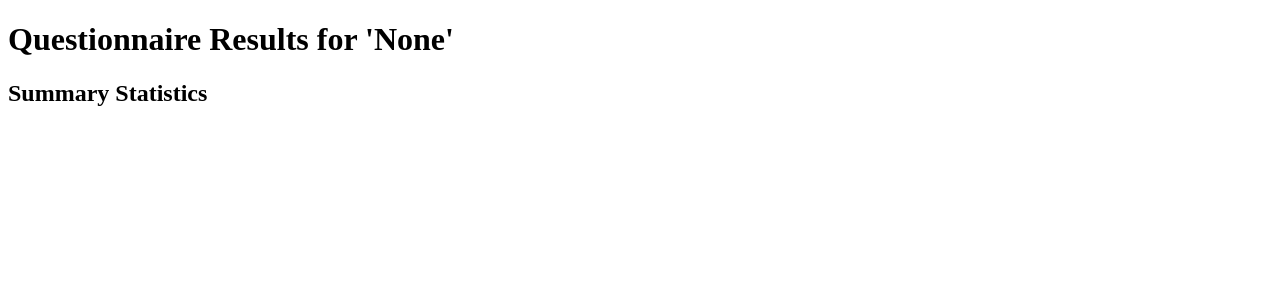
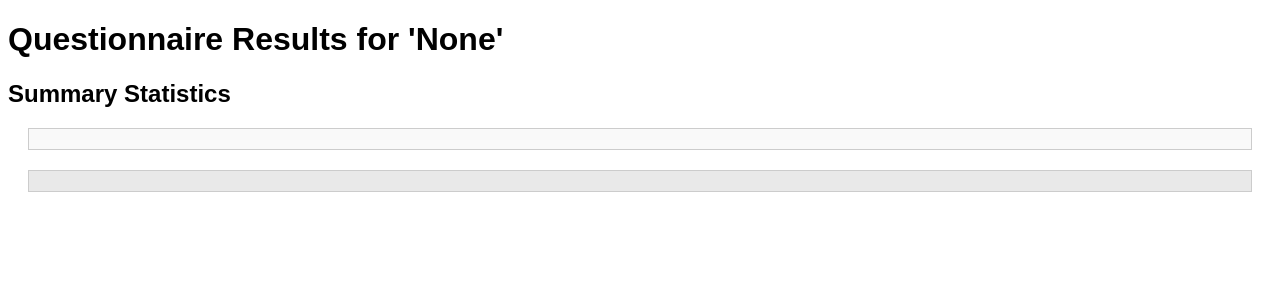
Before and after one commit to HaotianHuang/fhirforms, a Flask app: page /results in a window 1280 px wide. Shown: the top 300 px of the page. Run offline with Flask 3, Linux system fonts and the light colour scheme.

Commit message:
add support for nested in summary, add styling, and add endpoint Url to home.html

```diff
--- a/templates/results.html
+++ b/templates/results.html
@@ -4,6 +4,39 @@
     <!-- Required meta tags -->
     <meta charset="utf-8">
     <meta name="viewport" content="width=device-width, initial-scale=1, shrink-to-fit=no">
+
+    <style>
+        body {
+            font-family: Arial, sans-serif;
+        }
+        #summaryContainer {
+            margin: 20px;
+            padding: 10px;
+            border: 1px solid #ccc;
+            background-color: #f9f9f9;
+        }
+        #summaryContainer p {
+            font-size: 18px;
+            font-weight: bold;
+        }
+        #summaryContainer ul {
+            list-style-type: none;
+        }
+        #summaryContainer ul > li {
+            margin: 10px 0;
+            font-weight: bold;
+        }
+        #summaryContainer ul > li > ul > li {
+            font-weight: normal;
+        }
+        #resultsContainer {
+            margin: 20px;
+            padding: 10px;
+            border: 1px solid #ccc;
+            background-color: #e9e9e9;
+        }
+    </style>
+
     <title>Questionnaire Results</title>
     <script src="https://cdn.jsdelivr.net/npm/chart.js"></script>
   </head>
@@ -12,9 +45,52 @@
     <h2>Summary Statistics</h2>
     <div id="summaryContainer"></div>
     <div id="resultsContainer"></div>
+<style>
+    body {
+        font-family: Arial, sans-serif;
+    }
+    #summaryContainer {
+        margin: 20px;
+        padding: 10px;
+        border: 1px solid #ccc;
+        background-color: #f9f9f9;
+    }
+    #summaryContainer p {
+        font-size: 18px;
+        font-weight: bold;
+    }
+    #summaryContainer ul {
+        list-style-type: none;
+    }
+    #summaryContainer ul > li {
+        margin: 10px 0;
+        font-weight: bold;
+    }
+    #summaryContainer ul > li > ul > li {
+        font-weight: normal;
+    }
+    #resultsContainer {
+        margin: 20px;
+        padding: 10px;
+        border: 1px solid #ccc;
+        background-color: #e9e9e9;
+    }
+</style>
 
     <script>
 let formUrl = '{{ form_url }}';
+
+function processItem(item, summaryData) {
+    if (item.answer && item.answer[0]) {
+        let answerValue = item.answer[0].valueString || item.answer[0].valueCoding?.display;
+        summaryData[item.linkId] = summaryData[item.linkId] || {};
+        summaryData[item.linkId][answerValue] = (summaryData[item.linkId][answerValue] || 0) + 1;
+    }
+
+    if (item.item) {
+        item.item.forEach(subItem => processItem(subItem, summaryData));
+    }
+}
 
 fetch(`http://hapi.fhir.org/baseR4/QuestionnaireResponse?questionnaire=${encodeURIComponent(formUrl)}&_count=40`)
 .then(response => response.json())
@@ -33,23 +109,24 @@
             responseCount++;
             if (entry.resource.item) {
                 entry.resource.item.forEach(item => {
-                        if (item.answer && item.answer[0]) {
-                            let answerValue = item.answer[0].valueString || item.answer[0].valueCoding?.display;
-                            summaryData[item.linkId] = summaryData[item.linkId] || {};
-                            summaryData[item.linkId][answerValue] = (summaryData[item.linkId][answerValue] || 0) + 1;
-                        }
+                    processItem(item, summaryData);
                 });
             }
         });
 
         // Display summary statistics
-            summaryContainer.innerHTML += `Total Responses: ${responseCount} <br>`;
+        let summaryHtml = `<p>Total Responses: ${responseCount}</p>`;
+        summaryHtml += `<ul>`;
         for (let [questionId, answers] of Object.entries(summaryData)) {
-                summaryContainer.innerHTML += `Question ID ${questionId}: <br>`;
+            summaryHtml += `<li>Question ID ${questionId}:`;
+            summaryHtml += `<ul>`;
             for (let [answerValue, count] of Object.entries(answers)) {
-                    summaryContainer.innerHTML += `  ${answerValue}: ${count} <br>`;
+                summaryHtml += `<li>${answerValue}: ${count}</li>`;
             }
+            summaryHtml += `</ul></li>`;
         }
+        summaryHtml += `</ul>`;
+        summaryContainer.innerHTML += summaryHtml;
     } else {
         resultsContainer.textContent = 'No results found';
     }
@@ -58,6 +135,7 @@
     console.error('Error:', error);
 });
 
+
     </script>
   </body>
 </html>
```
Also changed, not shown: templates/form.html (+4 -7 lines), templates/home.html (+9 -5 lines). Lines whose indentation alone changed are shown as unchanged.
